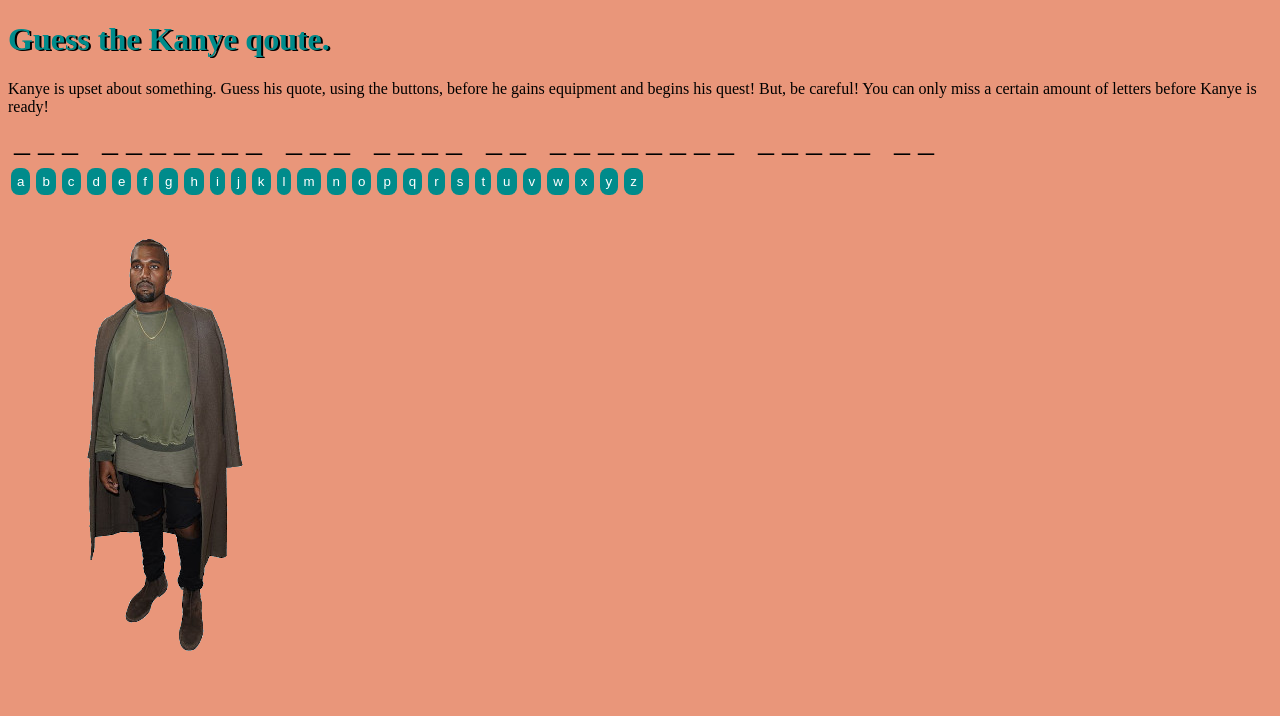
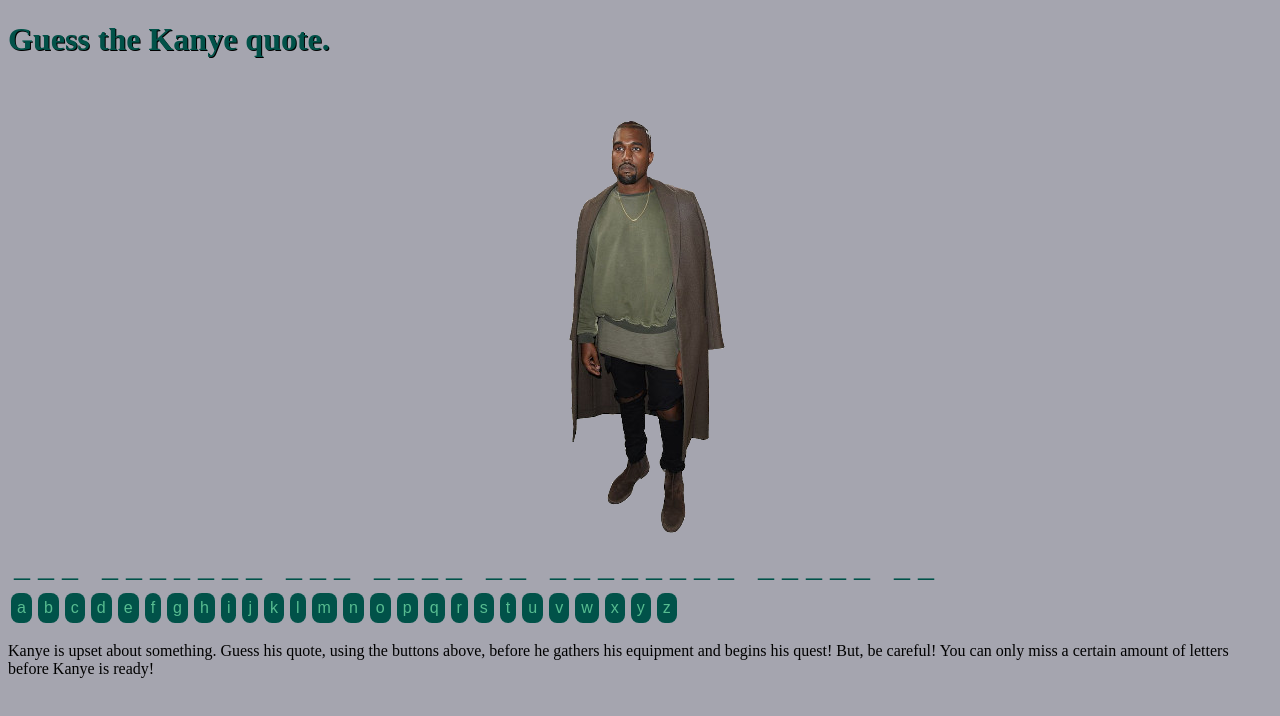
Before and after one commit to jephrae/kanye, a plain HTML site: page index.html in a window 1280 px wide. Drawn offline with Linux system fonts and the light colour scheme.

Commit message:
almost done

```diff
--- a/index.html
+++ b/index.html
@@ -7,18 +7,20 @@
     <title>i miss the old kanye</title>
 </head>
 <body>
-    <h1>Guess the Kanye qoute.</h1>
-    <div class='instructions'> Kanye is upset about something. Guess his quote, using the buttons, before he gains equipment and begins his quest!
-    But, be careful! You can only miss a certain amount of letters before Kanye is ready!</div>
-
-<div class='blankString' id ='blanks'>  </div>
+    <h1>Guess the Kanye quote.</h1>
+    <div id='lives'> </div>
+    <div id ='pic'> </div>
 
 
-<div class='abcButtons' id ='abcButtons'> </div>
 
-<div id='lives'> </div>
+    <div class='blankString'id ='blanks'>  </div>
 
-<div id ='pic'> </div>
+
+    <div class='abcButtons'id ='abcButtons'> </div>
+
+
+    <div class='instructions'> <p>Kanye is upset about something. Guess his quote, using the buttons above, before he gathers his equipment and begins his quest!
+    But, be careful! You can only miss a certain amount of letters before Kanye is ready! </p></div>
 
 
 
--- a/kanye.js
+++ b/kanye.js
@@ -77,7 +77,8 @@ function printBtn() {
        button.id = abcArray[i] ;
        button.appendChild(t);
        document.getElementById('abcButtons').appendChild(button).className += 'abcBtn'
-       button.addEventListener('click', function(){
+       button.addEventListener('click', function(event){
+           event.preventDefault
            if(lives >0 && strNew.includes(button.id)){
                 for(let i = 0;i < str.length;i++){
                     if(str[i].toLowerCase()==button.id){
--- a/style.css
+++ b/style.css
@@ -1,33 +1,32 @@
 h1{
-    color: darkcyan;
-    text-shadow: 2px 1px rgba(0,0,0,60)
+    color: #015249;
+    text-shadow: 1px 1px rgba(0,0,0,60)
 }
 
 body{
-    background-color: darksalmon;
+    background-color: #A5A5AF;
 }
 
 button{
-    background-color: darkcyan;
+    background-color: #015249;
     padding: 6px;
     margin: 3px;
     border: 2px;
     border-color:aliceblue;
     border-radius: 8px;
-
-    color:white;
+    color: #57BC90;
+    font-size: 1em;
 }
 
-h2{
-    display:flex;
-    opacity: 1;
-}
+
 
 #blanks {
         display: flex;
         padding: 6px;
         font-size:2em;
         text-align: center;
+        color: #015249
+
 }
 
 
@@ -39,5 +38,10 @@ h2{
 
 #pic{
     display: flex;
-    align-items: right;
+    align-items: center;
 }
+
+img {
+    width: 300px;
+    margin: auto;
+}
```
